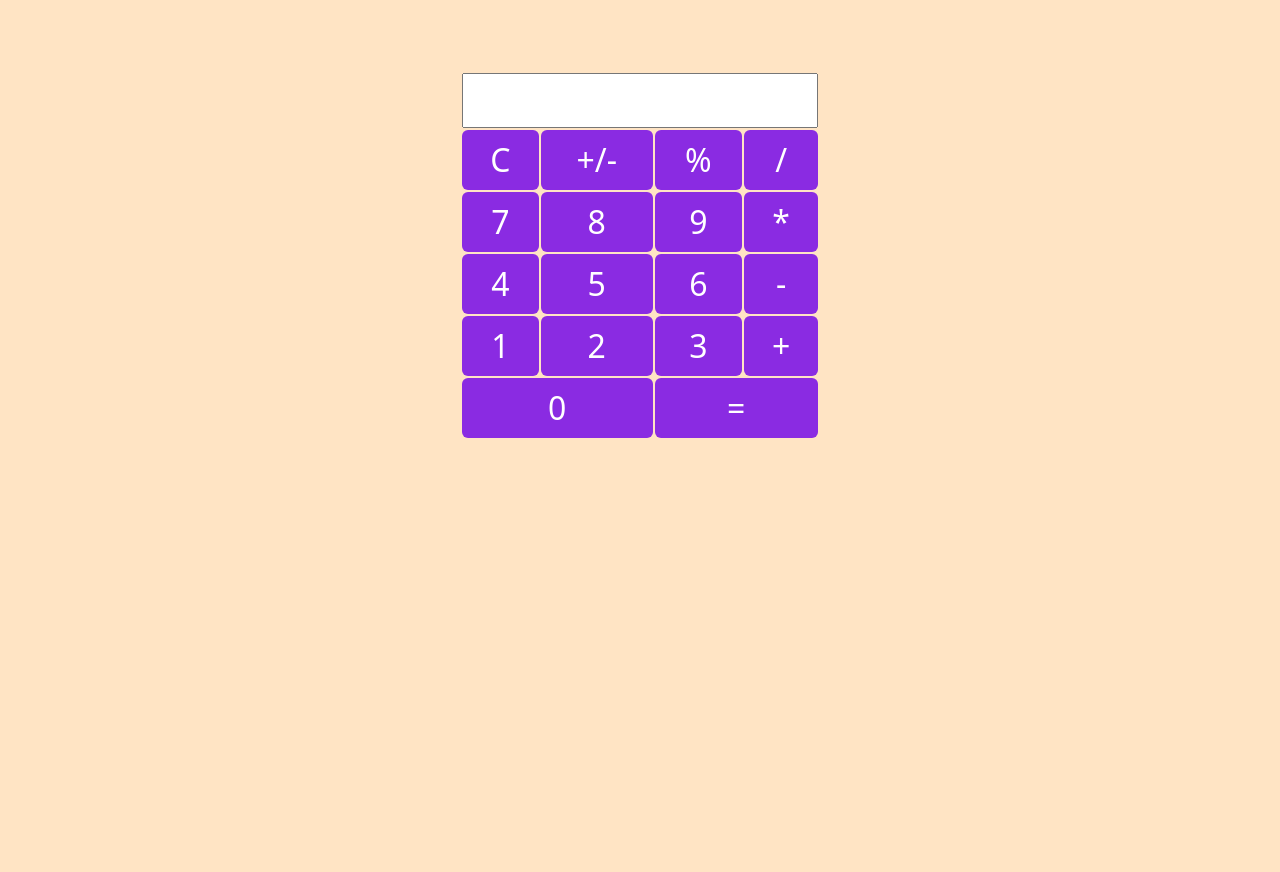
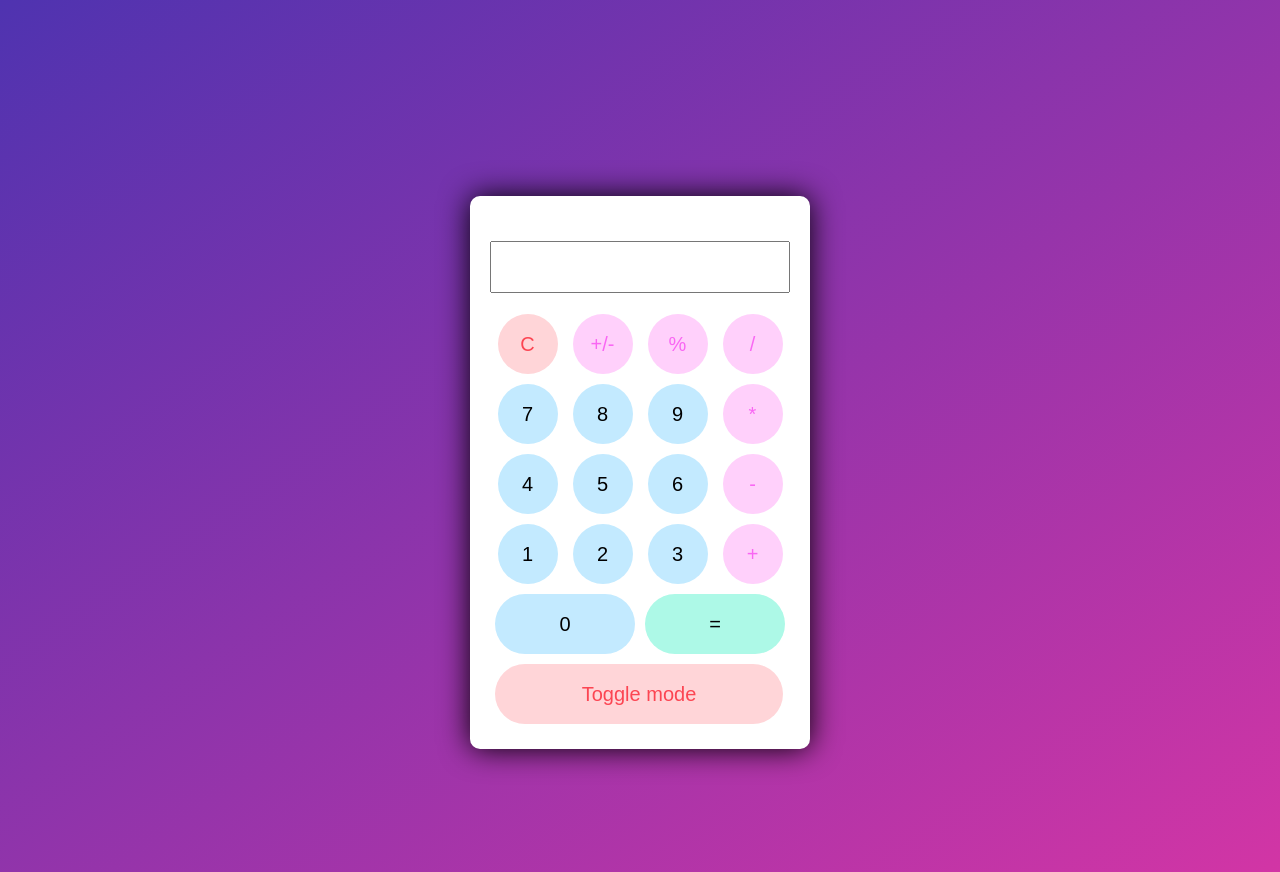
Before and after one commit to Imayb/Online_Calculator, a plain HTML site: page views/index.html in a window 1280 px wide. Before the commit the page ends 800 px from the top, so only its background shows below. Drawn offline with nearby package versions, Linux system fonts and the light colour scheme.

Commit message:
changed style

```diff
--- a/public/js/calculator.js
+++ b/public/js/calculator.js
@@ -1,3 +1,4 @@
+
 function buttonNum(num) {
     document.getElementById("result").value += num
 }
@@ -26,3 +27,8 @@ function percentage() {
 
     document.getElementById("result").value = result
 }
+
+function toggleMode() {
+    var element = document.body;
+    element.classList.toggle("dark");
+ }
--- a/public/style.css
+++ b/public/style.css
@@ -1,23 +1,139 @@
-body{
-    background-color: bisque;
+* {
+    padding: 0;
+    margin: 0;
+    box-sizing: border-box;
+    outline: 0;
+    transition: all 0.5s ease;
 }
 
-/* check portfolio border */
-
-.btn{
-    width: 100%;
-    height: 100%;
-    font-size: xx-large;
-    background-color: blueviolet;
-    border: 0rem;
+body {
+    font-family: sans-serif;
 }
 
-.btn2 {
-    width: 100%;
+a {
+    text-decoration: none;
+    color: #fff;
 }
 
-input[type="text"]{
-    width: 100%;
-    height: 55px;
-    font-size: x-large;
+body {
+    background-image: linear-gradient( to bottom right, rgba(79,51,176,1.0),rgba(210,53,165));
 }
+
+.container {
+    height: 100vh;
+    width: 100vw;
+    display: grid;
+    place-items: center;
+}
+
+.calculator {
+    position: relative;
+    height: auto;
+    width: auto;
+    padding: 20px;
+    border-radius: 10px;
+    box-shadow: 0 0 30px #000;
+}
+
+#display{
+    height: 25px;
+}
+
+button {
+    height: 60px;
+    width: 60px;
+    border: 0;
+    border-radius: 30px;
+    margin: 5px;
+    font-size: 20px;
+    cursor: pointer;
+}
+
+button:hover {
+    transform: scale(1.1);
+}
+
+input[type="text"] {
+    width: 300px;
+    font-size: xx-large;
+    margin-bottom: 1rem;
+}
+
+#btn-equal{
+    width: 140px;
+}
+
+#btn-zero{
+    width: 140px;
+}
+
+/* light theme */
+
+.calculator {
+    background-color: #fff;
+}
+
+.btn-clear {
+    background-color: #ffd5d8;
+    color: #fc4552;
+}
+
+.calculator button.btn-number {
+    background-color: #c3eaff;
+    color: #000000;
+}
+
+.calculator button.btn-operator {
+    background-color: #ffd0fb;
+    color: #f967f3;
+  }
+
+.calculator button.btn-equal {
+    background-color: #adf9e7;
+    color: #000;
+  }
+
+.calculator button.btn-toggle{
+    width: 288px;
+    background-color: #ffd5d8;
+    color: #fc4552;
+
+  }
+
+  /* dark theme */
+
+.dark .calculator {
+    background-color: #071115;
+  }
+
+.dark#display{
+    height: 25px;
+    color: #f8fafb;
+  }
+
+.dark .btn-clear {
+    background-color: #2d191e;
+    color: #bd3740;
+  }
+
+.dark button.btn-number {
+    background-color: #1b3738;
+    color: #f8fafb;
+  }
+
+.dark button.btn-operator {
+    background-color: #361f39;
+    color: #aa00a4;
+  }
+
+.dark button.btn-equal {
+    background-color: #2f422c;
+    color: #ffffff;
+  }
+
+.dark button.btn-toggle{
+    width: 288px;
+    background-color: #2d191e;
+    color: #bd3740;
+
+  }
--- a/views/index.html
+++ b/views/index.html
@@ -8,6 +8,8 @@
     <link href="https://cdn.jsdelivr.net/npm/bootstrap@5.2.0/dist/css/bootstrap.min.css" rel="stylesheet" integrity="sha384-gH2yIJqKdNHPEq0n4Mqa/HGKIhSkIHeL5AyhkYV8i59U5AR6csBvApHHNl/vI1Bx" crossorigin="anonymous">
     <link rel="stylesheet" href="../public/style.css">
     <script src="../public/js/calculator.js"></script>
+    <link rel="stylesheet" href="https://cdn.jsdelivr.net/npm/bootstrap-icons@1.9.1/font/bootstrap-icons.css">
+
 
 </head>
 <body>
@@ -16,6 +18,12 @@
     <br>
 
     <!-- Start of calculator -->
+    <div class="container">
+            <div class="calculator">
+                <div class="display-screen">
+                    <div id="display"></div>
+                </div>
+                <div class="buttons">
             <table class="text-center d-flex justify-content-center">
                 <tr>
                     <td colspan="4">
@@ -24,69 +32,74 @@
                 </tr>
             <tr>
                 <td>
-                <button type="button" class="btn btn-primary" onclick="clearResult()">C</button>
+                    <button type="button" class="btn-clear" onclick="clearResult()">C</button>
                 </td>
                 <td>
-                <button type="button" class="btn btn-primary" onclick="plusMinus()">+/-</button>
+                    <button type="button" class="btn-operator" onclick="plusMinus()">+/-</button>
                 </td>
                 <td>
-                <button type="button" class="btn btn-primary" onclick="percentage()">%</button>
+                    <button type="button" class="btn-operator" onclick="percentage()">%</button>
                 </td>
                 <td>
-                <button type="button" class="btn btn-primary" onclick="buttonNum('/')">/</button>
+                    <button type="button" class="btn-operator" onclick="buttonNum('/')">/</button>
                 </td>
             </tr>
             <tr>
                 <td>
-                <button type="button" class="btn btn-primary" onclick="buttonNum('7')">7</button>
+                    <button type="button" class="btn-number" onclick="buttonNum('7')">7</button>
                 </td>
                 <td>
-                <button type="button" class="btn btn-primary" onclick="buttonNum('8')">8</button>
+                    <button type="button" class="btn-number" onclick="buttonNum('8')">8</button>
                 </td>
                 <td>
-                <button type="button" class="btn btn-primary" onclick="buttonNum('9')">9</button>
+                    <button type="button" class="btn-number" onclick="buttonNum('9')">9</button>
                 </td>
                 <td>
-                <button type="button" class="btn btn-primary" onclick="buttonNum('*')">*</button>
+                    <button type="button" class="btn-operator" onclick="buttonNum('*')">*</button>
                 </td>
             </tr>
             <tr>
                 <td>
-                <button type="button" class="btn btn-primary" onclick="buttonNum('4')">4</button>
+                    <button type="button" class="btn-number" onclick="buttonNum('4')">4</button>
                 </td>
                 <td>
-                <button type="button" class="btn btn-primary" onclick="buttonNum('5')">5</button>
+                    <button type="button" class="btn-number" onclick="buttonNum('5')">5</button>
                 </td>
                 <td>
-                <button type="button" class="btn btn-primary" onclick="buttonNum('6')">6</button>
+                    <button type="button" class="btn-number" onclick="buttonNum('6')">6</button>
                 </td>
                 <td>
-                <button type="button" class="btn btn-primary" onclick="buttonNum('-')">-</button>
+                    <button type="button" class="btn-operator" onclick="buttonNum('-')">-</button>
                 </td>
             </tr>
             <tr>
                 <td>
-                <button type="button" class="btn btn-primary" onclick="buttonNum('1')">1</button>
+                    <button type="button" class="btn-number" onclick="buttonNum('1')">1</button>
                 </td>
                 <td>
-                <button type="button" class="btn btn-primary" onclick="buttonNum('2')">2</button>
+                    <button type="button" class="btn-number" onclick="buttonNum('2')">2</button>
                 </td>
                 <td>
-                <button type="button" class="btn btn-primary" onclick="buttonNum('3')">3</button>
+                    <button type="button" class="btn-number" onclick="buttonNum('3')">3</button>
                 </td>
                 <td>
-                <button type="button" class="btn btn-primary" onclick="buttonNum('+')">+</button>
+                    <button type="button" class="btn-operator" onclick="buttonNum('+')">+</button>
                 </td>
             </tr>
             <tr>
-            <td colspan="2">
-                <button type="button" class="btn btn-primary btn2" onclick="buttonNum('0')">0</button>
-            </td>
-            <td colspan="2">
-                <button type="button" class="btn btn-primary btn2" onclick="calculateResult()">=</button>
-            </td>
+                <tr>
+
+                        <td colspan="2"><button type="button" class="btn-number" id="btn-zero" onclick="buttonNum('0')">0</button></td>
+                        <td colspan="2"><button type="button" class="btn-equal" id="btn-equal" onclick="calculateResult()">=</button></td>
+                </tr>
+
             </tr>
         </table>
+        <button type="button" class="btn-toggle" onclick="toggleMode()">Toggle mode</button>
+        </div>
+    </div>
+</div>
+
 
     <!-- End of clalculator -->
 
```
Lines whose indentation alone changed are shown as unchanged.
